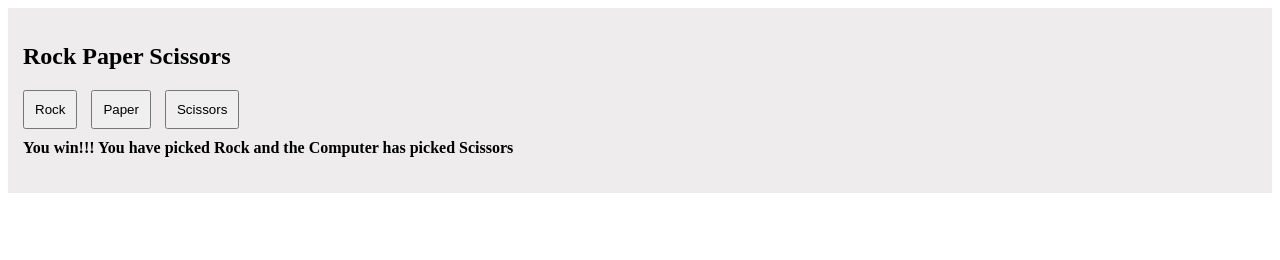
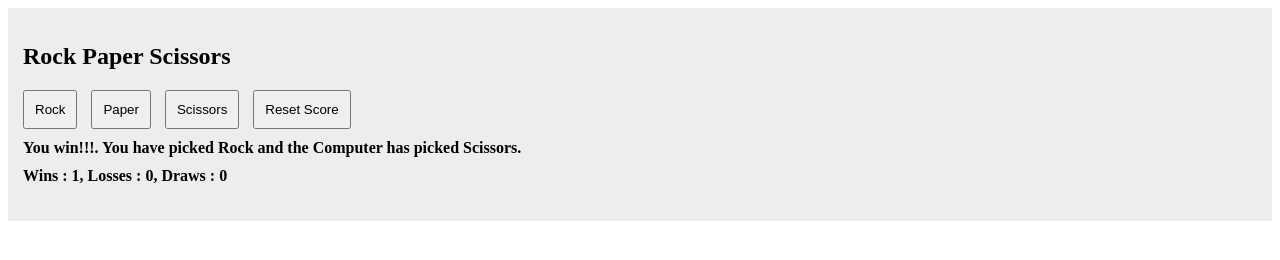
Before and after one commit to NicklausDev/javascript-refresher-course, a plain HTML site: page 08-objects.html in a window 1280 px wide. Both pictures are taken after a click on the button "Rock". Drawn offline with Linux system fonts and the light colour scheme.

Commit message:
Finished remake of Rock Paper Scissors

```diff
--- a/08-objects.html
+++ b/08-objects.html
@@ -20,7 +20,7 @@
             padding: 10px;
         }
 
-        #output {
+        #output, #scoreline {
             margin: 10px 0px;
         }
     </style>
@@ -32,7 +32,9 @@
         <button id="Rock" class="random">Rock</button>
         <button id="Paper" class="random">Paper</button>
         <button id="Scissors" class="random">Scissors</button>
+        <button id="Reset" class="">Reset Score</button>
         <h4 id="output"></h4>
+        <h4 id="scoreline"></h4>
         <h4 id="output2"></h4>
     </div>
 
@@ -45,15 +47,27 @@
             //properties and value
 
             name: 'Socks',
-            price: 1090
+            price: 1090,
+            'delivery-time': "1 Day",
+            rating: {
+                stars: 4.5,
+                count: 87
+            }
         };
 
         console.log(product);
         console.log(product.name);
         console.log(product.price);
 
+        //Accessing objects via Dot Notation
         product.name = "Cotton Socks";
         console.log(product);
+
+        //Accessing objects via Bracket Notaion
+        console.log(product['delivery-time']);
+
+        //Accessing nested objects
+        console.log(product.rating.stars);
 
         // add value
         product.newProperty = true;
@@ -63,16 +77,30 @@
         delete product.newProperty;
         console.log(product);
 
-        //Remaking Rock Paper Scissors Game to further utilise functions
+        //Remaking Rock Paper Scissors Game to further utilise objects
 
         randombtn = document.querySelectorAll("button");
         output = document.getElementById("output");
         output2 = document.getElementById("output2");
+        scoreline = document.getElementById("scoreline");
+
+        const score = {
+            wins: 0,
+            losses: 0,
+            draws: 0
+        }
 
         randombtn.forEach((button) => {
             button.addEventListener("click", function(){
 
                 let myMove = this.id;
+
+                if(this.id === 'Reset'){
+                    score.draws=0;
+                    score.losses=0;
+                    score.wins=0;
+
+                }
 
                 pickComputerMove();
                 playGame(myMove);
@@ -120,7 +148,23 @@
                     }
                 }
 
-                output.innerHTML = result + " You have picked " + myMove + " and the Computer has picked " + computerMove;
+                if (result ===  "You win!!!") {
+                    score.wins += 1;
+                } else if (result === "You lose!!!") {
+                    score.losses +=1;
+                } else if (result === "TIE!!!") {
+                    score.draws += 1;
+                }
+
+                output.innerHTML = `${result}. You have picked ${myMove} and the Computer has picked ${computerMove}.`
+
+                if (myMove === 'Reset') {
+                    output.innerHTML = "Scores Have Been Reset"
+                };
+
+                scoreline.innerHTML=`
+                Wins : ${score.wins}, Losses : ${score.losses},
+                Draws : ${score.draws}`;
             }
 
         });
```
